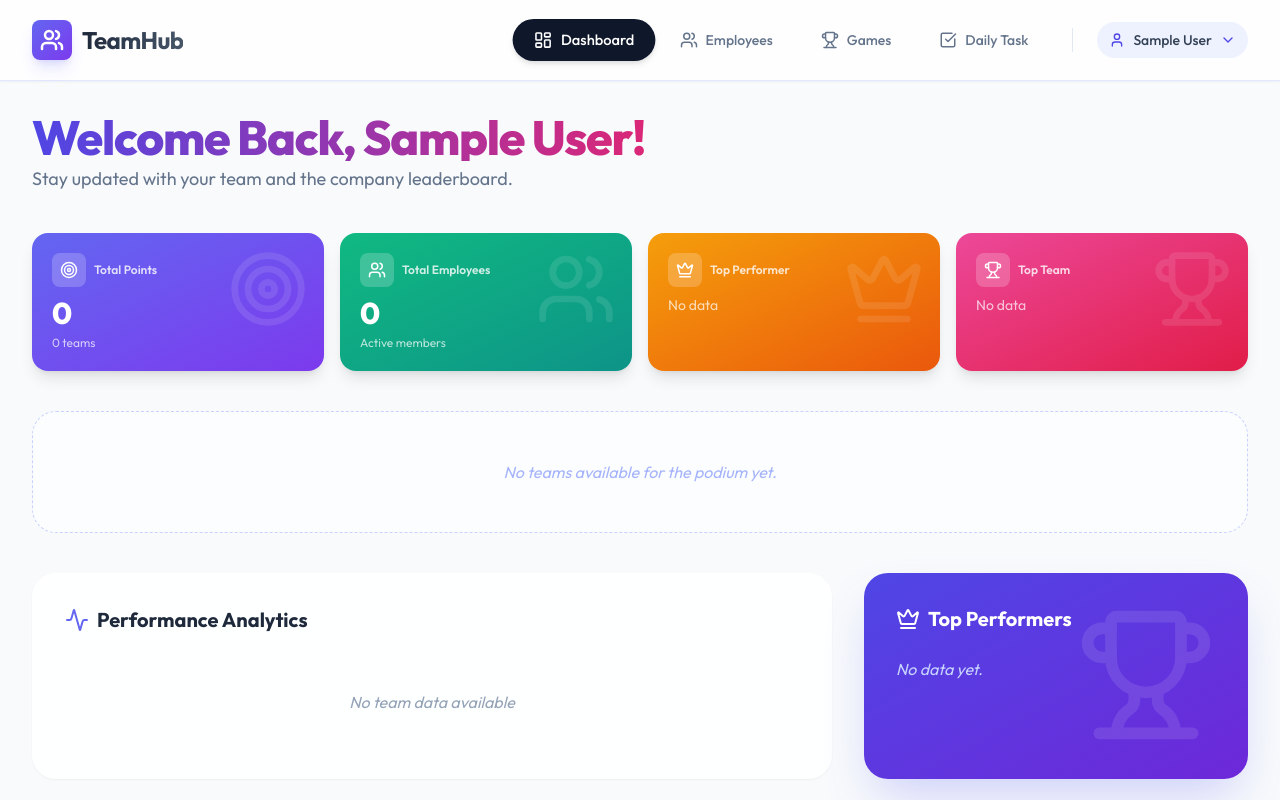
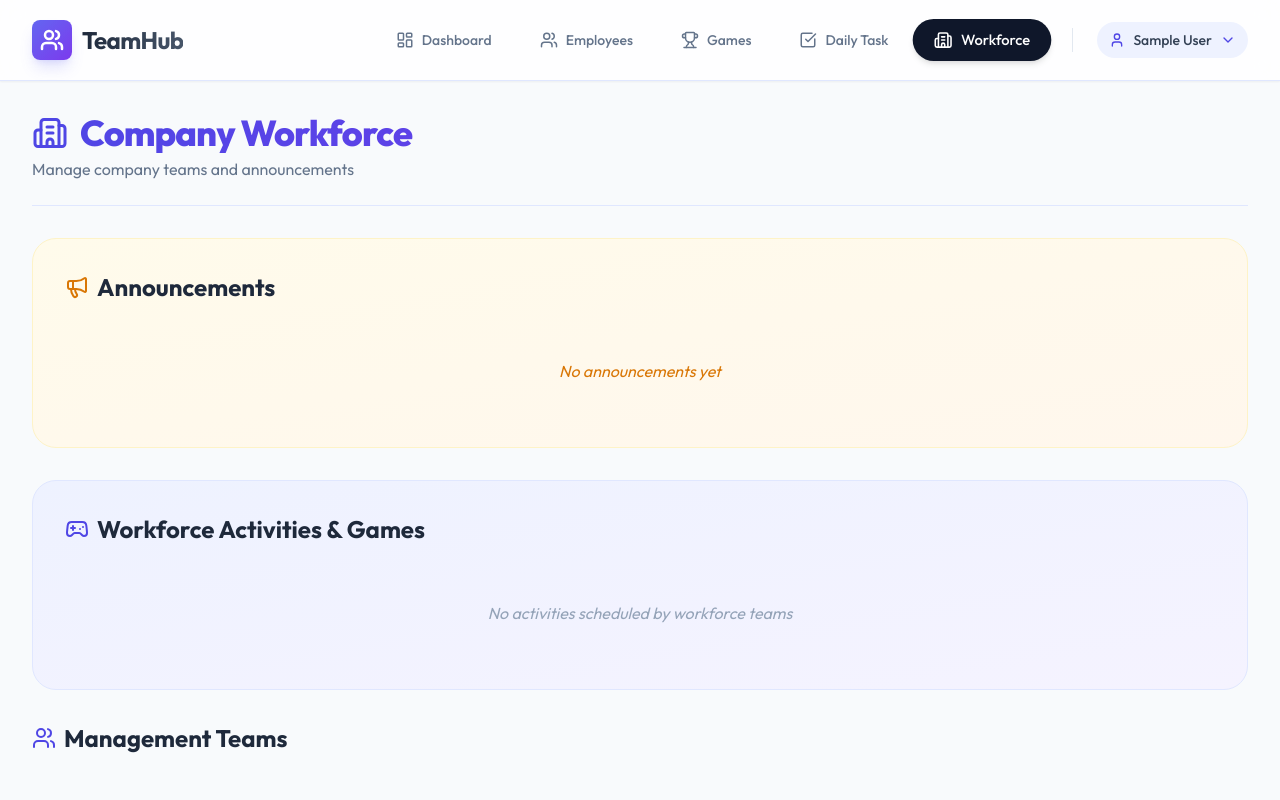
Before and after one commit to gouriiinandana/TeamHub, a React (Vite) app: page /company-workforce in a window 1280 px wide. Before the commit this address led to /. Shown: the top 800 px of the page. Built offline with nearby package versions, Linux system fonts and the light colour scheme; sample sign-in values are in the browser's storage.

Commit message:
Open Company Workforce page to all members. Implemented role-based UI to hide administrative controls from regular employees.

```diff
--- a/src/App.jsx
+++ b/src/App.jsx
@@ -66,7 +66,7 @@ function App() {
                 </ProtectedRoute>
               } />
               <Route path="/company-workforce" element={
-                <ProtectedRoute adminOnly={true}>
+                <ProtectedRoute>
                   <Layout>
                     <CompanyWorkforce />
                   </Layout>
--- a/src/components/Layout.jsx
+++ b/src/components/Layout.jsx
@@ -19,7 +19,7 @@ const Layout = ({ children }) => {
         { icon: Layers, label: 'Teams', path: '/teams', adminOnly: true },
         { icon: Trophy, label: 'Games', path: '/games' },
         { icon: CheckSquare, label: 'Daily Task', path: '/daily-task' },
-        { icon: Building2, label: 'Workforce', path: '/company-workforce', adminOnly: true },
+        { icon: Building2, label: 'Workforce', path: '/company-workforce' },
     ];
 
     const navItems = allNavItems.filter(item => {
--- a/src/pages/CompanyWorkforce.jsx
+++ b/src/pages/CompanyWorkforce.jsx
@@ -24,6 +24,7 @@ const CompanyWorkforce = () => {
     } = useData();
 
     const { currentUser } = useAuth();
+    const isAdmin = currentUser?.role === 'Admin';
 
     const [showTeamModal, setShowTeamModal] = useState(false);
     const [showAnnouncementModal, setShowAnnouncementModal] = useState(false);
@@ -161,6 +162,7 @@ const CompanyWorkforce = () => {
                         <p className="text-xs text-indigo-600 mt-2">Lead: {getEmployeeName(team.lead)}</p>
                     )}
                 </div>
+                {isAdmin && (
                     <div className="flex gap-1">
                         <button
                             onClick={() => handleEditTeam(team)}
@@ -175,11 +177,13 @@ const CompanyWorkforce = () => {
                             <Trash2 size={18} />
                         </button>
                     </div>
+                )}
             </div>
 
             <div className="space-y-2">
                 <div className="flex items-center justify-between">
                     <span className="text-sm font-semibold text-slate-700">Members ({team.members?.length || 0})</span>
+                    {isAdmin && (
                         <button
                             onClick={() => {
                                 setSelectedTeam(team);
@@ -189,17 +193,20 @@ const CompanyWorkforce = () => {
                         >
                             <UserPlus size={16} />
                         </button>
+                    )}
                 </div>
                 <div className="flex flex-wrap gap-2">
                     {team.members?.map(memberId => (
                         <div key={memberId} className="flex items-center gap-1 bg-indigo-50 px-3 py-1 rounded-full text-sm">
                             <span className="text-indigo-700">{getEmployeeName(memberId)}</span>
+                            {isAdmin && (
                                 <button
                                     onClick={() => removeMemberFromWorkforceTeam(team.id, memberId)}
                                     className="text-indigo-400 hover:text-indigo-600"
                                 >
                                     <X size={14} />
                                 </button>
+                            )}
                         </div>
                     ))}
                     {(!team.members || team.members.length === 0) && (
@@ -228,6 +235,7 @@ const CompanyWorkforce = () => {
                         <Megaphone size={24} className="text-amber-600" />
                         Announcements
                     </h2>
+                    {isAdmin && (
                         <button
                             onClick={() => {
                                 resetAnnouncementForm();
@@ -238,6 +246,7 @@ const CompanyWorkforce = () => {
                             <Plus size={18} />
                             New Announcement
                         </button>
+                    )}
                 </div>
 
                 <div className="space-y-3">
@@ -261,6 +270,7 @@ const CompanyWorkforce = () => {
                                                 {new Date(announcement.createdAt).toLocaleDateString()}
                                             </p>
                                         </div>
+                                        {isAdmin && (
                                             <div className="flex gap-1">
                                                 <button
                                                     onClick={() => handleEditAnnouncement(announcement)}
@@ -275,6 +285,7 @@ const CompanyWorkforce = () => {
                                                     <Trash2 size={16} />
                                                 </button>
                                             </div>
+                                        )}
                                     </div>
 
                                     {/* Reactions Section */}
@@ -343,6 +354,7 @@ const CompanyWorkforce = () => {
                         <Gamepad2 size={24} className="text-indigo-600" />
                         Workforce Activities & Games
                     </h2>
+                    {isAdmin && (
                         <button
                             onClick={() => {
                                 resetGameForm();
@@ -353,12 +365,14 @@ const CompanyWorkforce = () => {
                             <Plus size={18} />
                             Schedule Activity
                         </button>
+                    )}
                 </div>
 
                 <div className="grid grid-cols-1 md:grid-cols-2 lg:grid-cols-3 gap-6">
                     {scheduledGames.filter(g => workforceTeams.some(wt => wt.id === g.conductingTeam)).length > 0 ? (
                         scheduledGames.filter(g => workforceTeams.some(wt => wt.id === g.conductingTeam)).map(game => (
                             <div key={game.id} className="bg-white rounded-2xl p-6 shadow-sm border border-indigo-50 flex flex-col group relative">
+                                {isAdmin && (
                                     <div className="absolute top-4 right-4 flex gap-1 opacity-0 group-hover:opacity-100 transition-opacity">
                                         <button
                                             onClick={() => handleEditGame(game)}
@@ -367,6 +381,7 @@ const CompanyWorkforce = () => {
                                             <Edit2 size={16} />
                                         </button>
                                     </div>
+                                )}
                                 <h3 className="font-bold text-slate-800 mb-3 pr-8">{game.name}</h3>
                                 <div className="space-y-2 text-sm text-slate-600 flex-1">
                                     <div className="flex items-center gap-2">
@@ -402,6 +417,7 @@ const CompanyWorkforce = () => {
                         <Users size={24} className="text-indigo-600" />
                         Management Teams
                     </h2>
+                    {isAdmin && (
                         <button
                             onClick={() => {
                                 resetTeamForm();
@@ -413,6 +429,7 @@ const CompanyWorkforce = () => {
                             <Plus size={18} />
                             Add Team
                         </button>
+                    )}
                 </div>
                 <div className="grid grid-cols-1 md:grid-cols-2 lg:grid-cols-3 gap-6">
                     {managementTeams.length > 0 ? (
@@ -430,6 +447,7 @@ const CompanyWorkforce = () => {
                         <Building2 size={24} className="text-emerald-600" />
                         Official Teams
                     </h2>
+                    {isAdmin && (
                         <button
                             onClick={() => {
                                 resetTeamForm();
@@ -441,6 +459,7 @@ const CompanyWorkforce = () => {
                             <Plus size={18} />
                             Add Team
                         </button>
+                    )}
                 </div>
                 <div className="grid grid-cols-1 md:grid-cols-2 lg:grid-cols-3 gap-6">
                     {officialTeams.length > 0 ? (
```
Lines whose indentation alone changed are shown as unchanged.
